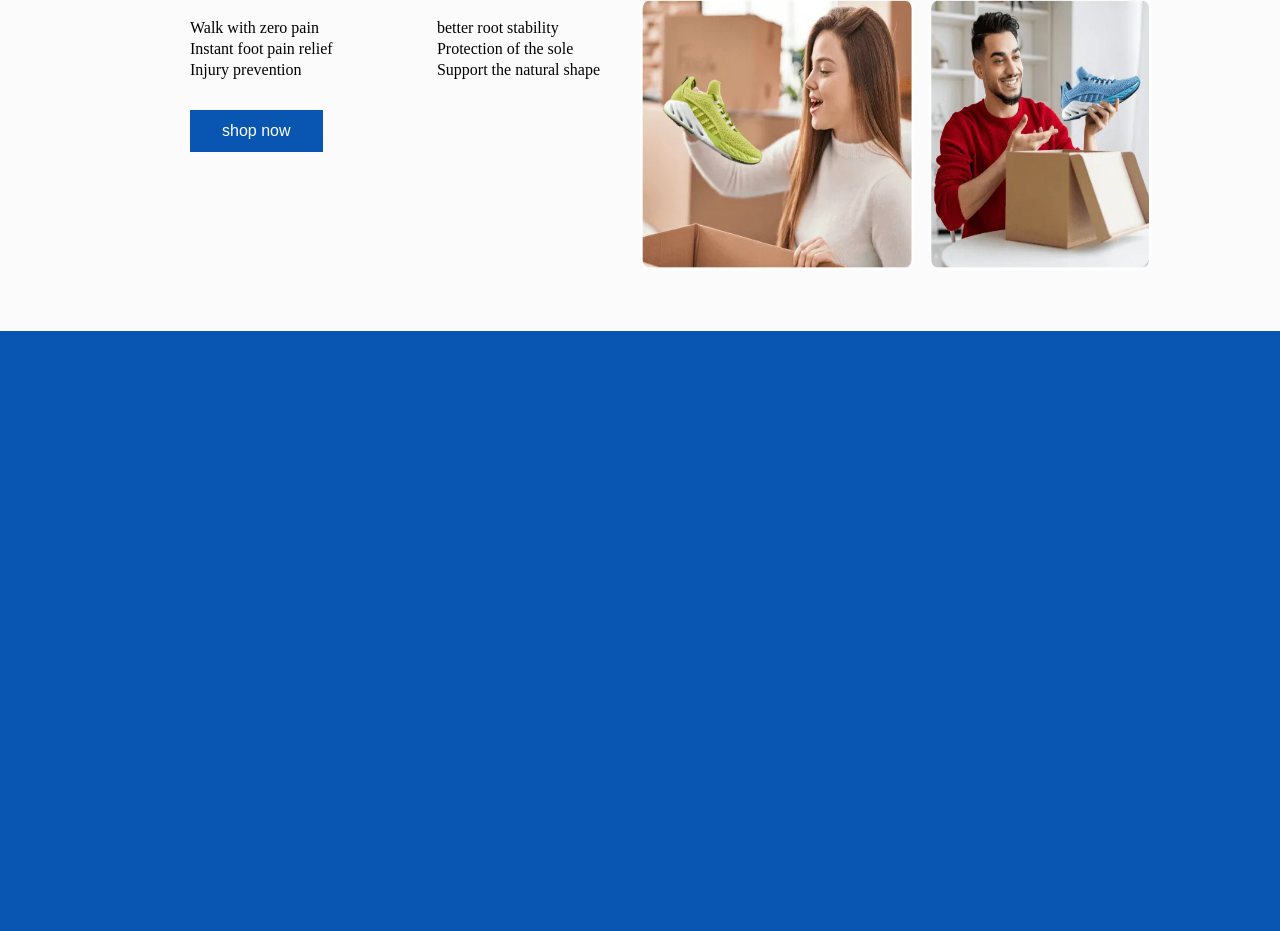
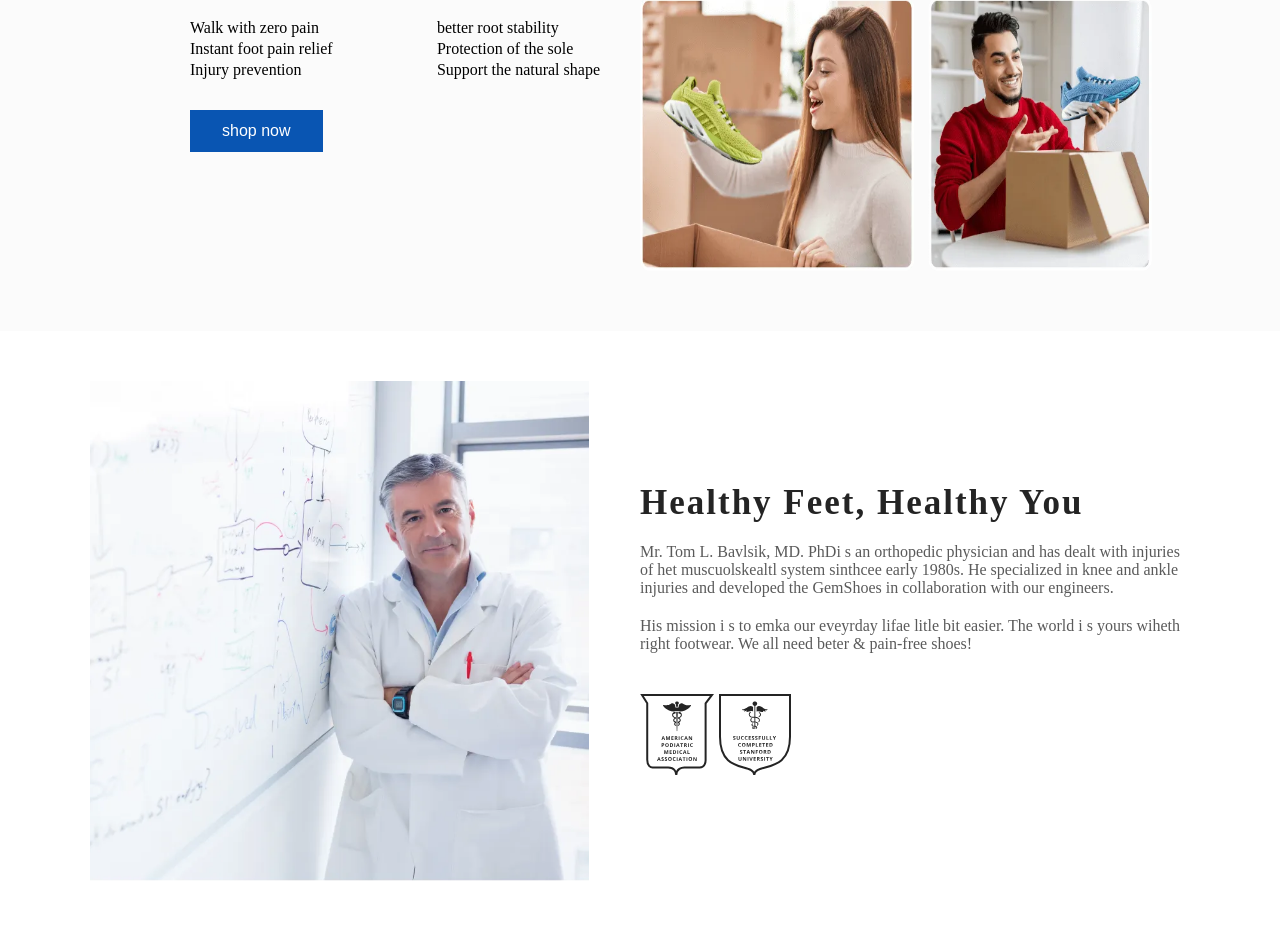
Before and after one commit to Shad-Islam/The-Gem-Shoes, a plain HTML site: page index.html in a window 1280 px wide. Shown: the part 311-1242 px from the top of the page. Drawn offline with Linux system fonts and the light colour scheme.

Commit message:
Add portfolio section

```diff
--- a/css/style.css
+++ b/css/style.css
@@ -91,13 +91,39 @@ nav{
 
 .portfolio{
     height: 600px;
-    background-color: #0955b2;
 }
 
-/* .portfolio_img{
+.portfolio_img {
     width: 50%;
+    display: flex;
+    align-items: center;
 }
 
-.portfolio_txt{
+.portfolio_img img{
+    height: 500px;
+    width: auto;
+}
 
-} */
+.portfolio_text {
+    gap: 20px;
+    width: 50%;
+    display: flex;
+    flex-direction: column;
+    justify-content: center;
+
+}
+
+.portfolio_text h1{
+    font-size: 35px;
+    color: #242424;
+    font-weight: bold;
+    letter-spacing: 2px;
+}
+
+.portfolio_text p{
+    color:#5a5a5a;
+}
+
+.portfolio_icons{
+    margin-top: 20px;
+}
--- a/index.html
+++ b/index.html
@@ -48,8 +48,29 @@
     <!-- home section end  -->
     <!-- portfolio section start -->
     <section class="portfolio">
-      <div class="portfolio_img"></div>
-      <div class="portfolio_text"></div>
+      <div class="container">
+        <div class="portfolio_img">
+          <img src="./images/portfolio_img.png" alt="portfolio_img" />
+        </div>
+        <div class="portfolio_text">
+          <h1>Healthy Feet, Healthy You</h1>
+          <p>
+            Mr. Tom L. Bavlsik, MD. PhDi s an orthopedic physician and has dealt
+            with injuries of het muscuolskealtl system sinthcee early 1980s. He
+            specialized in knee and ankle injuries and developed the GemShoes in
+            collaboration with our engineers.
+          </p>
+          <p>
+            His mission i s to emka our eveyrday lifae litle bit easier. The
+            world i s yours wiheth right footwear. We all need beter & pain-free
+            shoes!
+          </p>
+          <div class="portfolio_icons">
+            <img src="./images/ic3.svg" alt="ic3" />
+            <img src="./images/ic4.svg" alt="ic4" />
+          </div>
+        </div>
+      </div>
     </section>
     <!-- portfolio section end -->
   </body>
```
Also changed, not shown: images/ic3.svg (added), images/ic4.svg (added).
